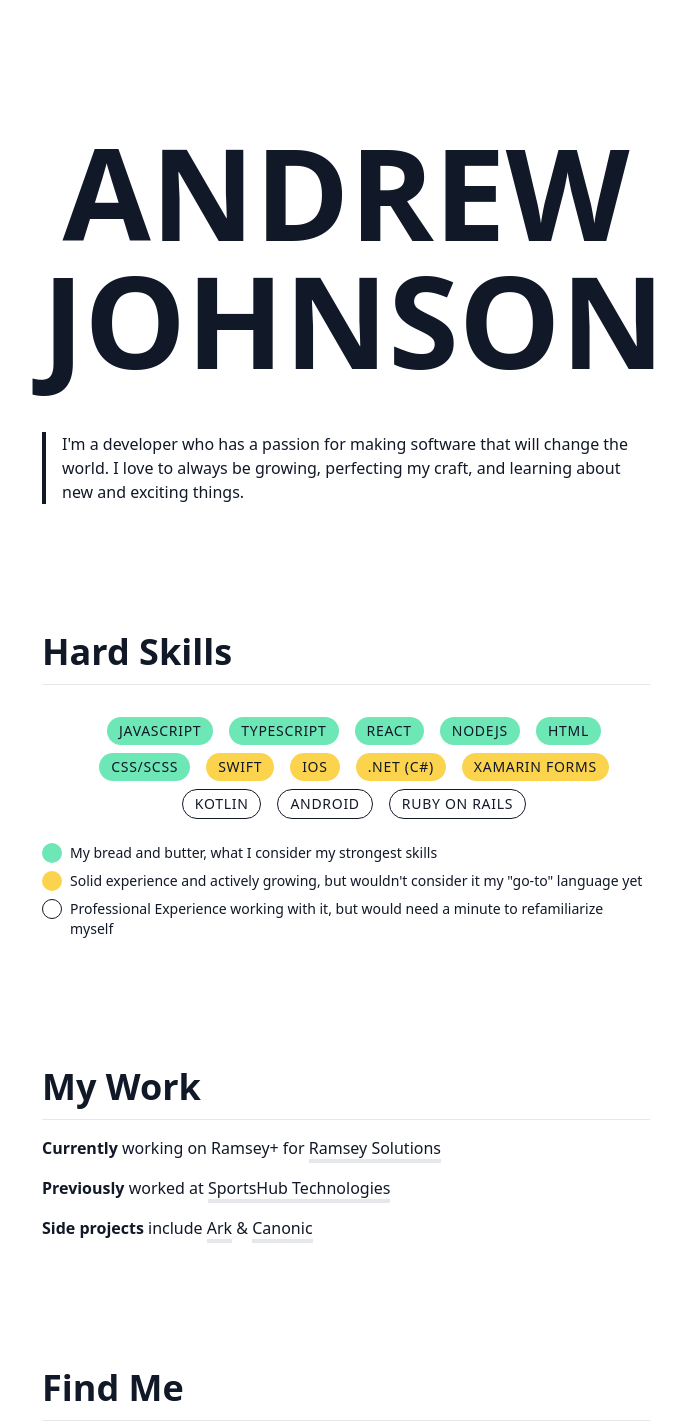
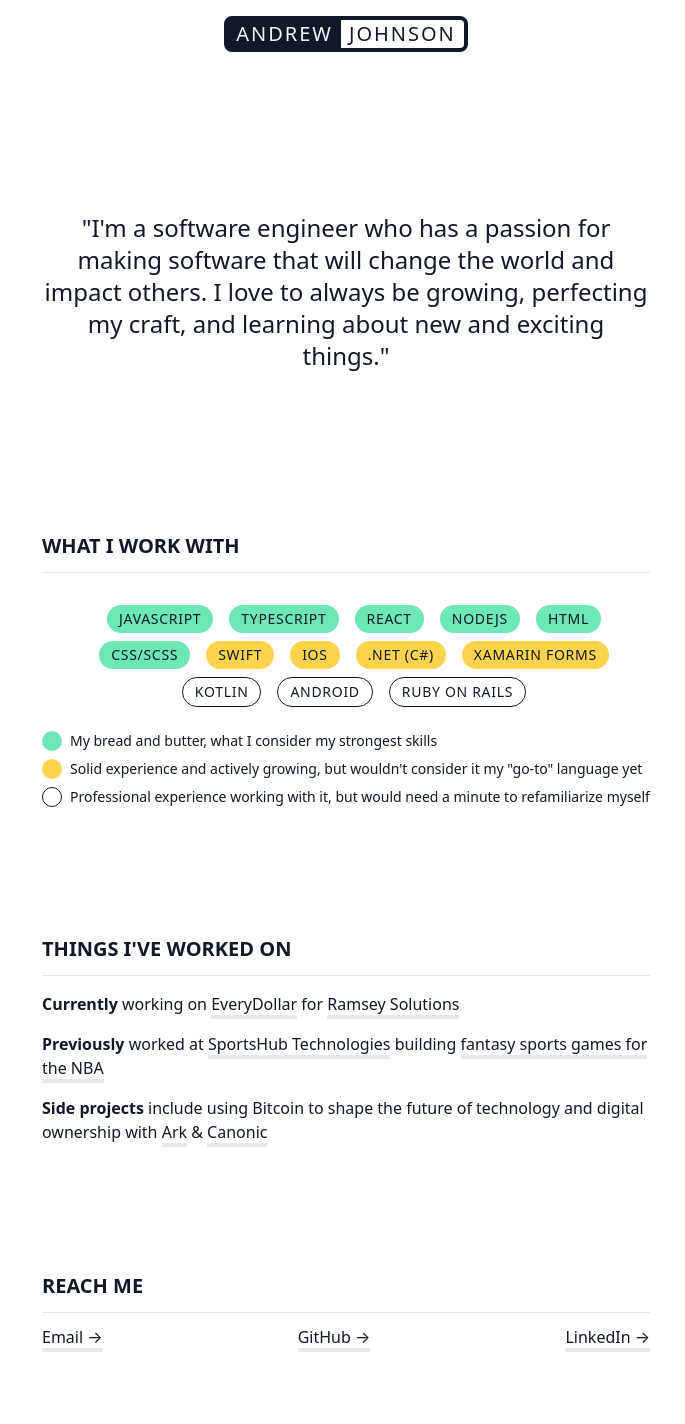
Before and after one commit to andrewrjohn/andrewrjohn, a plain HTML site: page index.html in a window 1280 px wide. Shown: the top 1424 px of the page, without its empty margins (294-979 px from the left). Drawn offline with nearby package versions, Linux system fonts and the light colour scheme.

Commit message:
copy and styling

```diff
--- a/index.html
+++ b/index.html
@@ -15,25 +15,30 @@
     ></script>
   </head>
   <body>
+    <div class="flex justify-center px-20 mt-4">
+      <h1
+        class="relative z-10 inline-flex text-xl tracking-widest text-left text-transparent uppercase border-4 border-gray-900 rounded-lg  whitespace-nowrap"
+      >
+        <div class="px-2 py-0 text-gray-100 bg-gray-900">Andrew</div>
+        <div class="px-2 py-0 text-gray-900">Johnson</div>
+      </h1>
+    </div>
     <div
-      class="max-w-screen-md min-h-screen px-20 py-32 mx-auto text-gray-900 bg-white  dark:text-white"
+      class="max-w-screen-md min-h-screen px-20 pb-32 mx-auto text-gray-900 bg-white  dark:text-white"
     >
-      <h1 class="font-bold text-center uppercase text-9xl">
+      <!-- <h1 class="font-bold text-center uppercase text-9xl">
         Andrew <br />
         Johnson
-      </h1>
-      <!-- <h2 class="pl-4 mt-6 font-light border-l-4 border-gray-900">
-        Family Man. Sports Fan. Passionate Developer.
-      </h2> -->
-
-      <!-- <h2 class="pb-3 mt-24 text-4xl font-semibold border-b">About</h2> -->
-      <p class="pl-4 mt-12 border-l-4 border-gray-900">
-        I'm a developer who has a passion for making software that will change
-        the world. I love to always be growing, perfecting my craft, and
-        learning about new and exciting things.
+      </h1> -->
+      <p class="my-40 text-2xl font-light text-center">
+        "I'm a software engineer who has a passion for making software that will
+        change the world and impact others. I love to always be growing,
+        perfecting my craft, and learning about new and exciting things."
       </p>
 
-      <p class="pb-3 mt-32 text-4xl font-semibold border-b">Hard Skills</p>
+      <p class="pb-3 mt-32 text-xl font-black uppercase border-b">
+        What I Work With
+      </p>
       <div
         x-data="data"
         class="flex flex-wrap items-center justify-center mt-6 space-x-4 space-y-2 "
@@ -62,28 +67,73 @@
         <div class="flex space-x-2">
           <div class="w-5 h-5 border border-gray-900 rounded-full"></div>
           <div>
-            Professional Experience working with it, but would need a minute to
+            Professional experience working with it, but would need a minute to
             refamiliarize myself
           </div>
         </div>
       </div>
 
-      <h2 class="pb-3 mt-32 text-4xl font-semibold border-b">My Work</h2>
+      <h2 class="pb-3 mt-32 text-xl font-black uppercase border-b">
+        Things I've Worked On
+      </h2>
       <div class="mt-3 space-y-4">
         <div class="mt-4">
-          <b>Currently</b> working on Ramsey+ for
-          <a href="#" class="border-b-4">Ramsey Solutions</a>
+          <b>Currently</b> working on
+          <a
+            href="https://www.ramseysolutions.com/ramseyplus/everydollar"
+            class="border-b-4"
+            target="_blank"
+            rel="noopener noreferrer"
+            >EveryDollar</a
+          >
+          for
+          <a
+            href="https://www.ramseysolutions.com/"
+            class="border-b-4"
+            target="_blank"
+            rel="noopener noreferrer"
+            >Ramsey Solutions</a
+          >
         </div>
         <div class="mt-4">
           <b>Previously</b> worked at
-          <a href="#" class="border-b-4">SportsHub Technologies</a>
+          <a
+            href="https://www.shgn.com/"
+            class="border-b-4"
+            target="_blank"
+            rel="noopener noreferrer"
+            >SportsHub Technologies</a
+          >
+          building
+          <a
+            href="https://picks.nba.com/pickem"
+            class="border-b-4"
+            target="_blank"
+            rel="noopener noreferrer"
+            >fantasy sports games for the NBA</a
+          >
         </div>
         <div class="mt-4">
-          <b>Side projects</b> include <a href="#" class="border-b-4">Ark</a> &
-          <a href="#" class="border-b-4">Canonic</a>
+          <b>Side projects</b> include using Bitcoin to shape the future of
+          technology and digital ownership with
+          <a
+            href="https://ark.page/"
+            class="border-b-4"
+            target="_blank"
+            rel="noopener noreferrer"
+            >Ark</a
+          >
+          &
+          <a
+            href="https://canonic.xyz/"
+            class="border-b-4"
+            target="_blank"
+            rel="noopener noreferrer"
+            >Canonic</a
+          >
         </div>
       </div>
-      <h2 class="pb-3 mt-32 text-4xl font-semibold border-b">Find Me</h2>
+      <h2 class="pb-3 mt-32 text-xl font-black uppercase border-b">Reach Me</h2>
       <div class="flex justify-between mt-3 place-items-center">
         <div>
           <a class="border-b-4" href="mailto:andrewj@hey.com"> Email &rarr; </a>
```
Also changed, not shown: 1 other file.
